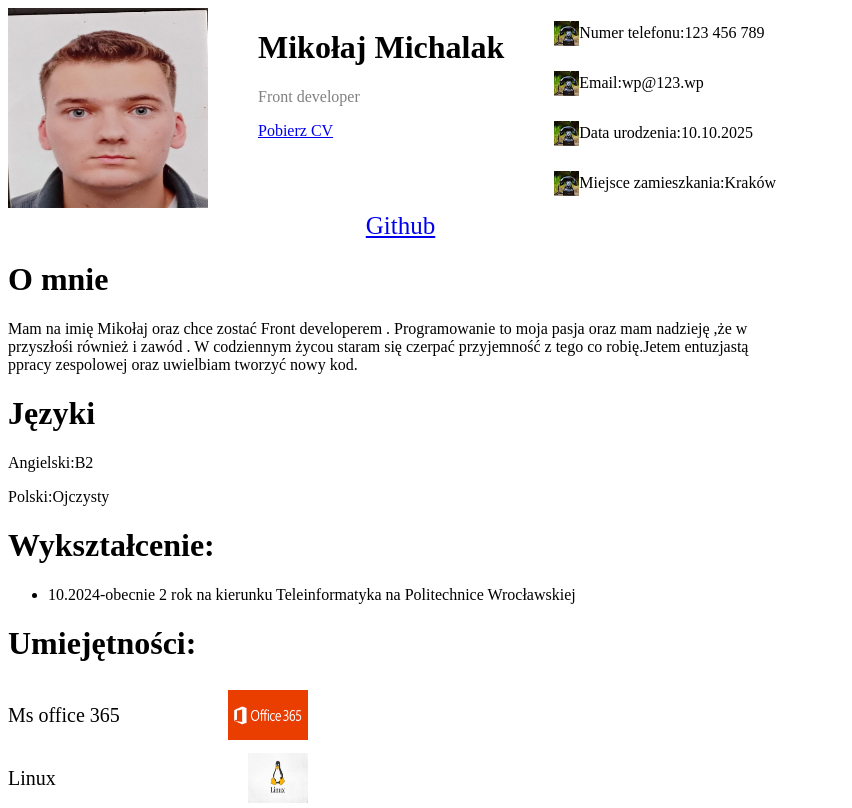
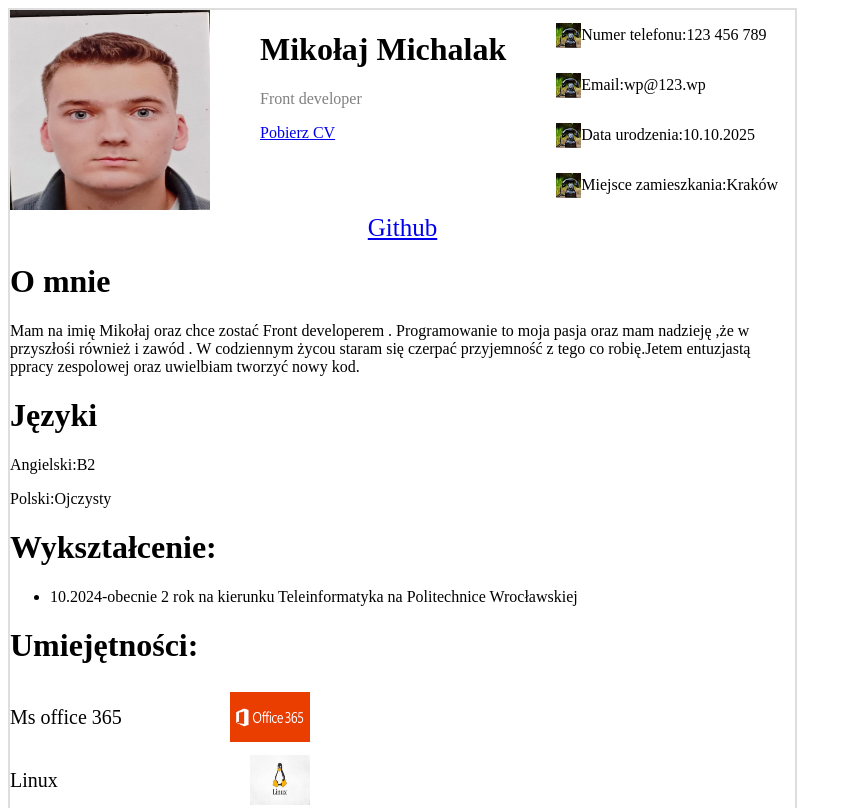
Before and after one commit to Majkan1/ola1, a plain HTML site: page index.html in a window 1280 px wide. Shown: the top 808 px of the page, without its empty margins (0-852 px from the left). Drawn offline with Linux system fonts and the light colour scheme.

Commit message:
Dodałem parę zmian

```diff
--- a/index.css
+++ b/index.css
@@ -1,4 +1,4 @@
-body{
+main{
     width: 785px;
 }
 .image{
@@ -87,3 +87,12 @@ body{
     display:flex;
     justify-content: center;
 }
+
+main{
+    display: inline-block;
+    display: flex;
+    flex-direction: column;
+    justify-content: center;
+    align-items: center;
+    border:2px solid rgb(222,222,222);
+}
--- a/index.html
+++ b/index.html
@@ -9,6 +9,8 @@
     <link rel="stylesheet" href="index.css">
   </head>
   <body>
+    <main>
+      <div class = "main">
         <div class="header">
           <div>
             <img class="image" src="myphoto.jpg" alt="Moje zdjęcie">
@@ -93,7 +95,9 @@
             <p class = "bigger-text">React</p>
             <img class = "React" src = "React.png" alt = "Zdjęcie React">
           </div>
-      <div></div>
         </div>
+      </div>
+    </main>
+    <button>Zmień kolor</button>
   </body>
 </html>
```
Lines whose indentation alone changed are shown as unchanged.
